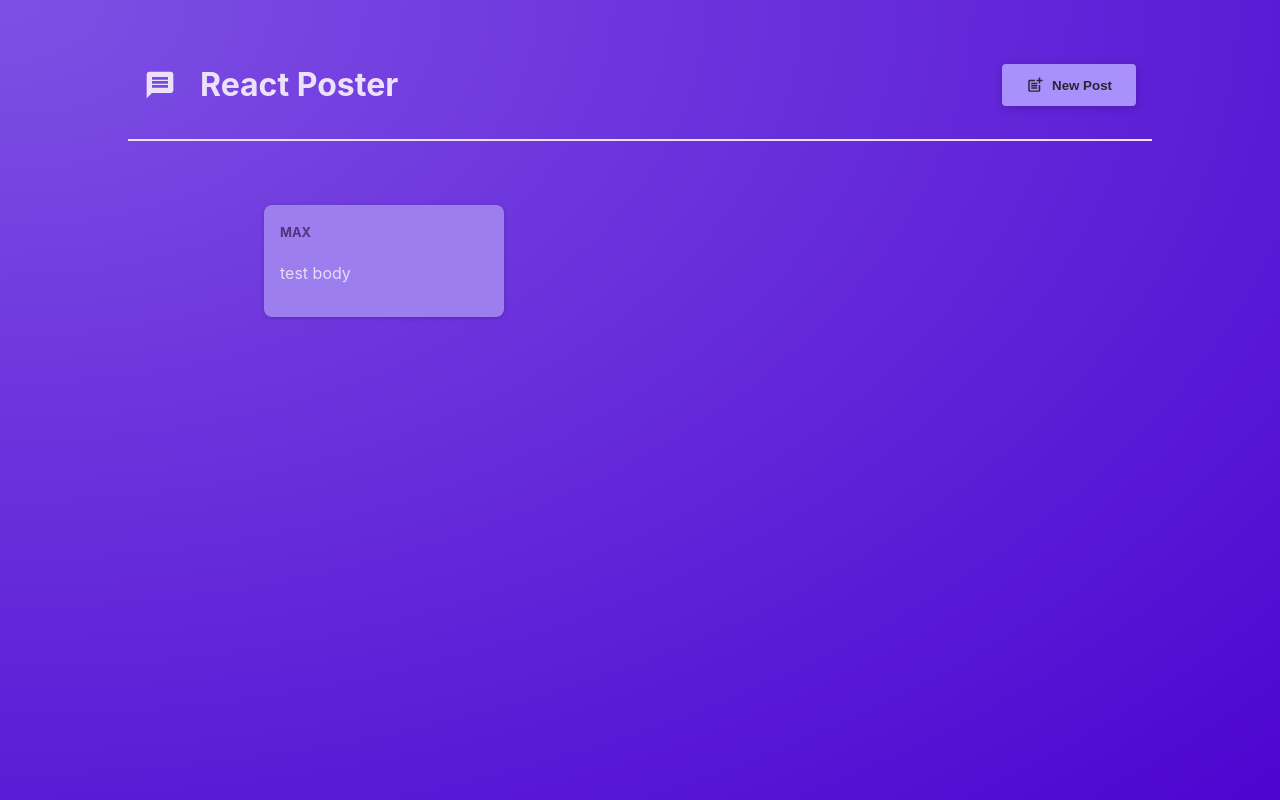
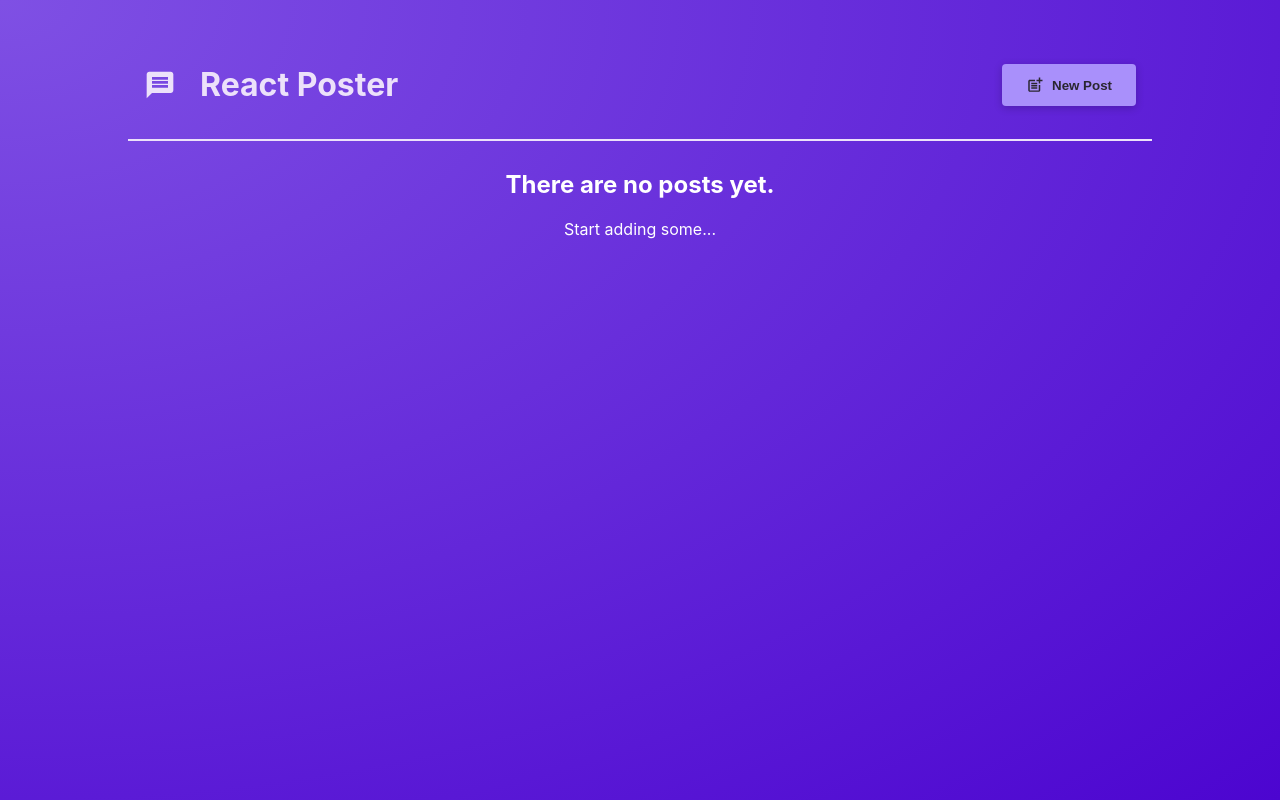
Before and after one commit to heidless-stillwater/react-starting-snapshot, a React (Vite) app: page / in a window 1280 px wide. Built offline with nearby package versions, Linux system fonts and the light colour scheme.

Commit message:
complete

```diff
--- a/src/components/NewPost.jsx
+++ b/src/components/NewPost.jsx
@@ -1,7 +1,7 @@
 import { useState } from 'react';
 import classes from './NewPost.module.css';
 
-function NewPost({onCancel}) {
+function NewPost({ onCancel, onAddPost }) {
     const [ enteredBody, setEnteredBody ] = useState('');
     const [ enteredAuthor, setEnteredAuthor ] = useState('');
 
@@ -16,10 +16,11 @@
     function submitHandler(event) {
         event.preventDefault();
         const postData = {
-            body: {enteredBody},
-            author: {enteredAuthor}
+            body: enteredBody,
+            author: enteredAuthor
         };
         console.log(postData)
+        onAddPost(postData)
         onCancel();
     }
 
--- a/src/components/PostsList.jsx
+++ b/src/components/PostsList.jsx
@@ -7,17 +7,29 @@
 import classes from './PostsList.module.css'
 
 function PostsList({ isPosting, onStopPosting }) {
+    const [posts, setPosts] = useState([]);
+
+    function addPostHandler(postData) {
+        setPosts((existingPosts) => [postData, ...existingPosts]);
+    }
     return (
         <>
             {isPosting && (
                 <Modal onClose={onStopPosting}>
-                    <NewPost onCancel={onStopPosting} />
+                    <NewPost onCancel={onStopPosting} onAddPost={addPostHandler} />
                 </Modal>
             )}
 
-            <ul className={classes.posts}>
-                <Post author='Max' body='test body' />
-            </ul>
+            {posts.length > 0 && (
+                <ul className={classes.posts}>
+                    {posts.map((post) => (<Post key={post.body} author={post.author} body={post.body} />))}
+                </ul>
+            )}
+
+            {posts.length === 0 && <div style={{textAlign: 'center', color: 'white'}}>
+                <h2>There are no posts yet.</h2>
+                <p>Start adding some...</p>
+            </div>}
         </>
     );
 }
```
